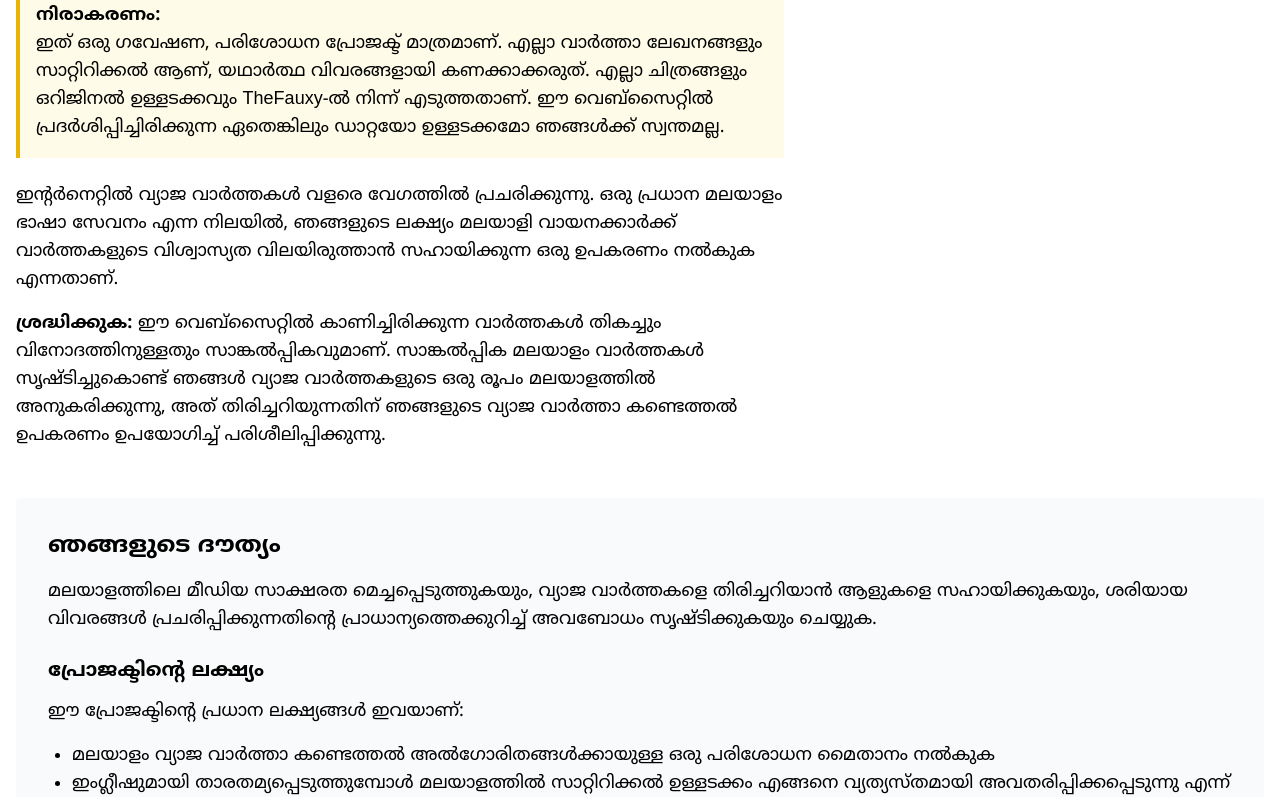
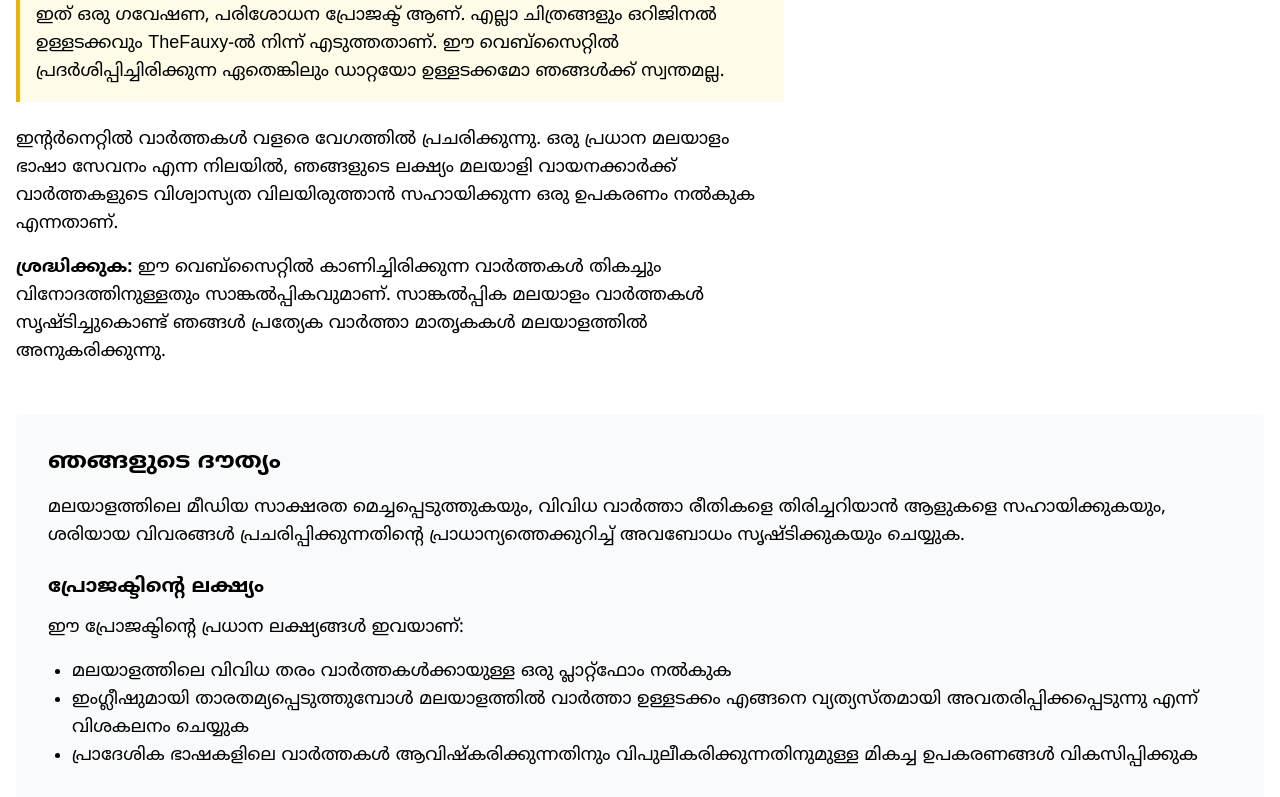
Before and after one commit to hk-vk/vyajam-news, a React (Vite) app: page /about in a window 1280 px wide. Shown: the part 363-1160 px from the top of the page. Built offline with nearby package versions, Linux system fonts and the light colour scheme.

Commit message:
docs: Update README and About page to clarify project purpose and content nature

```diff
--- a/index.html
+++ b/index.html
@@ -4,7 +4,7 @@
 <head>
   <meta charset="UTF-8" />
   <meta name="viewport" content="width=device-width, initial-scale=1.0" />
-  <title>വ്യാജ വാർത്തകൾ | Fake News Detection</title>
+  <title>വ്യാജം വാർത്തകൾ | Malayalam News</title>
   <link rel="icon" type="image/svg+xml" href="/favicon.svg" />
   <link href="https://fonts.googleapis.com/css2?family=Noto+Sans+Malayalam:wght@400;500;600;700&display=swap" rel="stylesheet">
 </head>
--- a/src/pages/AboutPage.tsx
+++ b/src/pages/AboutPage.tsx
@@ -5,32 +5,31 @@ export function AboutPage() {
 
       <div className="max-w-3xl mb-12">
         <p className="text-lg mb-4">
-          <strong>വ്യാജം ന്യൂസ്</strong> എന്നത് മലയാളത്തിലെ വ്യാജ വാർത്താ കണ്ടെത്തൽ ടെക്‌നോളജി പരിശോധിക്കുന്നതിനായുള്ള ഒരു ടെസ്റ്റിംഗ് പ്രോജക്ട് ആണ്. മലയാളത്തിൽ സാറ്റിറിക്കൽ അല്ലെങ്കിൽ വ്യാജ വാർത്തകൾ പ്രചരിപ്പിക്കുന്ന വെബ്സൈറ്റുകളുടെ പരിമിത എണ്ണം കാരണം, ഈ പ്രോജക്ട് <a href="https://thefauxy.com" target="_blank" className="text-blue-600 underline">TheFauxy</a> എന്ന വെബ്സൈറ്റിൽ നിന്നുള്ള ഇംഗ്ലീഷ് സാറ്റിറിക്കൽ ഉള്ളടക്കം മലയാളത്തിലേക്ക് പരിവർത്തനം ചെയ്ത് സൃഷ്ടിച്ചതാണ്.
+          <strong>വ്യാജം ന്യൂസ്</strong> എന്നത് മലയാളത്തിലെ വാർത്താ അവലോകന സൈറ്റ് ആണ്. മലയാളത്തിൽ വാർത്തകൾ പ്രചരിപ്പിക്കുന്ന വെബ്സൈറ്റുകളുടെ പരിമിത എണ്ണം കാരണം, ഈ പ്രോജക്ട് <a href="https://thefauxy.com" target="_blank" className="text-blue-600 underline">TheFauxy</a> എന്ന വെബ്സൈറ്റിൽ നിന്നുള്ള ഇംഗ്ലീഷ് ഉള്ളടക്കം മലയാളത്തിലേക്ക് പരിവർത്തനം ചെയ്ത് സൃഷ്ടിച്ചതാണ്.
         </p>
 
         <div className="bg-yellow-50 border-l-4 border-yellow-500 p-4 my-6">
-          <p className="text-lg font-bold">നിരാകരണം:</p>
+          <p className="text-lg font-bold">അറിയിപ്പ്:</p>
           <p className="text-lg">
-            ഇത് ഒരു ഗവേഷണ, പരിശോധന പ്രോജക്ട് മാത്രമാണ്. എല്ലാ വാർത്താ ലേഖനങ്ങളും സാറ്റിറിക്കൽ ആണ്, യഥാർത്ഥ വിവരങ്ങളായി കണക്കാക്കരുത്. എല്ലാ ചിത്രങ്ങളും ഒറിജിനൽ ഉള്ളടക്കവും TheFauxy-ൽ നിന്ന് എടുത്തതാണ്. ഈ വെബ്സൈറ്റിൽ പ്രദർശിപ്പിച്ചിരിക്കുന്ന ഏതെങ്കിലും ഡാറ്റയോ ഉള്ളടക്കമോ ഞങ്ങൾക്ക് സ്വന്തമല്ല.
+            ഇത് ഒരു ഗവേഷണ, പരിശോധന പ്രോജക്ട് ആണ്. എല്ലാ ചിത്രങ്ങളും ഒറിജിനൽ ഉള്ളടക്കവും TheFauxy-ൽ നിന്ന് എടുത്തതാണ്. ഈ വെബ്സൈറ്റിൽ പ്രദർശിപ്പിച്ചിരിക്കുന്ന ഏതെങ്കിലും ഡാറ്റയോ ഉള്ളടക്കമോ ഞങ്ങൾക്ക് സ്വന്തമല്ല.
           </p>
         </div>
 
         <p className="text-lg mb-4">
-          ഇന്റർനെറ്റിൽ വ്യാജ വാർത്തകൾ വളരെ വേഗത്തിൽ പ്രചരിക്കുന്നു. ഒരു പ്രധാന മലയാളം ഭാഷാ സേവനം എന്ന നിലയിൽ,
+          ഇന്റർനെറ്റിൽ വാർത്തകൾ വളരെ വേഗത്തിൽ പ്രചരിക്കുന്നു. ഒരു പ്രധാന മലയാളം ഭാഷാ സേവനം എന്ന നിലയിൽ,
           ഞങ്ങളുടെ ലക്ഷ്യം മലയാളി വായനക്കാർക്ക് വാർത്തകളുടെ വിശ്വാസ്യത വിലയിരുത്താൻ സഹായിക്കുന്ന ഒരു ഉപകരണം നൽകുക എന്നതാണ്.
         </p>
 
         <p className="text-lg mb-8">
           <strong>ശ്രദ്ധിക്കുക:</strong> ഈ വെബ്സൈറ്റിൽ കാണിച്ചിരിക്കുന്ന വാർത്തകൾ തികച്ചും വിനോദത്തിനുള്ളതും സാങ്കൽപ്പികവുമാണ്.
-          സാങ്കൽപ്പിക മലയാളം വാർത്തകൾ സൃഷ്ടിച്ചുകൊണ്ട് ഞങ്ങൾ വ്യാജ വാർത്തകളുടെ ഒരു രൂപം മലയാളത്തിൽ അനുകരിക്കുന്നു,
-          അത് തിരിച്ചറിയുന്നതിന് ഞങ്ങളുടെ വ്യാജ വാർത്താ കണ്ടെത്തൽ ഉപകരണം ഉപയോഗിച്ച് പരിശീലിപ്പിക്കുന്നു.
+          സാങ്കൽപ്പിക മലയാളം വാർത്തകൾ സൃഷ്ടിച്ചുകൊണ്ട് ഞങ്ങൾ പ്രത്യേക വാർത്താ മാതൃകകൾ മലയാളത്തിൽ അനുകരിക്കുന്നു.
         </p>
       </div>
 
       <div className="bg-gray-50 p-8 rounded-lg">
         <h2 className="text-2xl font-bold mb-4">ഞങ്ങളുടെ ദൗത്യം</h2>
         <p className="text-lg mb-4">
-          മലയാളത്തിലെ മീഡിയ സാക്ഷരത മെച്ചപ്പെടുത്തുകയും, വ്യാജ വാർത്തകളെ തിരിച്ചറിയാൻ ആളുകളെ സഹായിക്കുകയും,
+          മലയാളത്തിലെ മീഡിയ സാക്ഷരത മെച്ചപ്പെടുത്തുകയും, വിവിധ വാർത്താ രീതികളെ തിരിച്ചറിയാൻ ആളുകളെ സഹായിക്കുകയും,
           ശരിയായ വിവരങ്ങൾ പ്രചരിപ്പിക്കുന്നതിന്റെ പ്രാധാന്യത്തെക്കുറിച്ച് അവബോധം സൃഷ്ടിക്കുകയും ചെയ്യുക.
         </p>
 
@@ -39,9 +38,9 @@ export function AboutPage() {
           ഈ പ്രോജക്ടിന്റെ പ്രധാന ലക്ഷ്യങ്ങൾ ഇവയാണ്:
         </p>
         <ul className="list-disc pl-6 mb-6 text-lg">
-          <li>മലയാളം വ്യാജ വാർത്താ കണ്ടെത്തൽ അൽഗോരിതങ്ങൾക്കായുള്ള ഒരു പരിശോധന മൈതാനം നൽകുക</li>
-          <li>ഇംഗ്ലീഷുമായി താരതമ്യപ്പെടുത്തുമ്പോൾ മലയാളത്തിൽ സാറ്റിറിക്കൽ ഉള്ളടക്കം എങ്ങനെ വ്യത്യസ്തമായി അവതരിപ്പിക്കപ്പെടുന്നു എന്ന് വിശകലനം ചെയ്യുക</li>
-          <li>പ്രാദേശിക ഭാഷകളിലെ സാറ്റയർ, തെറ്റായ വിവരങ്ങൾ എന്നിവ തിരിച്ചറിയുന്നതിനുള്ള മികച്ച ഉപകരണങ്ങൾ വികസിപ്പിക്കുക</li>
+          <li>മലയാളത്തിലെ വിവിധ തരം വാർത്തകൾക്കായുള്ള ഒരു പ്ലാറ്റ്ഫോം നൽകുക</li>
+          <li>ഇംഗ്ലീഷുമായി താരതമ്യപ്പെടുത്തുമ്പോൾ മലയാളത്തിൽ വാർത്താ ഉള്ളടക്കം എങ്ങനെ വ്യത്യസ്തമായി അവതരിപ്പിക്കപ്പെടുന്നു എന്ന് വിശകലനം ചെയ്യുക</li>
+          <li>പ്രാദേശിക ഭാഷകളിലെ വാർത്തകൾ ആവിഷ്കരിക്കുന്നതിനും വിപുലീകരിക്കുന്നതിനുമുള്ള മികച്ച ഉപകരണങ്ങൾ വികസിപ്പിക്കുക</li>
         </ul>
 
         <p className="text-lg italic mt-8">
--- a/src/pages/NewsDetailPage.tsx
+++ b/src/pages/NewsDetailPage.tsx
@@ -51,11 +51,7 @@ export function NewsDetailPage() {
         dangerouslySetInnerHTML={{ __html: article.content }}
       />
 
-      <div className="mb-12 p-4 border-l-4 border-primary bg-gray-50">
-        <p className="text-lg font-medium text-gray-700">
-          ഇതൊരു നിർമ്മിത ലേഖനമാണ്.
-        </p>
-      </div>
+
 
       <div className="mt-12 border-t pt-6">
         <Link to="/" className="text-primary hover:underline">
```
Also changed, not shown: 1 other file (tests, documents, lock files or other folders).
